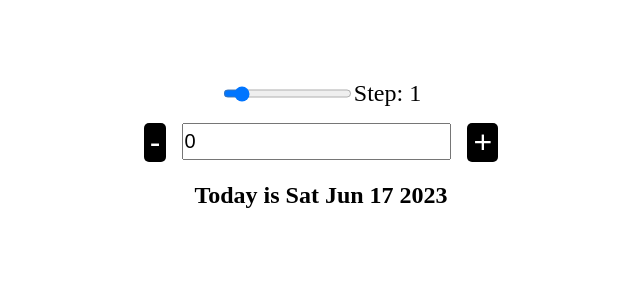
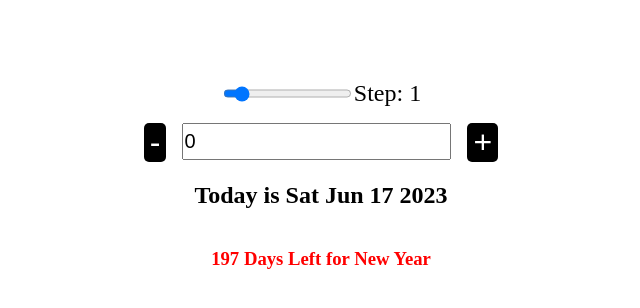
Before and after one commit to gsharma101/nextDate, a React (Create React App) app: page / in a window 1280 px wide. Shown: the top 308 px of the page, without its empty margins (319-959 px from the left). Built offline with nearby package versions, Linux system fonts and the light colour scheme.

Commit message:
days left for new year

```diff
--- a/src/App.css
+++ b/src/App.css
@@ -38,3 +38,7 @@
     background-color: green;
     border-radius: 1rem;
 }
+
+.newyear{
+    color: red;
+}
--- a/src/App.js
+++ b/src/App.js
@@ -28,6 +28,8 @@ function App() {
             {(count !== 0 || step !== 1) ? <div>
                 <button className='reset' onClick={handelReset}>Reset</button>
             </div> : ""}
+
+            <h3 className='newyear'>{365 - Math.ceil((date - new Date(date.getFullYear(), 0, 1)) / 86400000)}&nbsp;Days Left for New Year</h3>
         </div>
     )
 }
```
